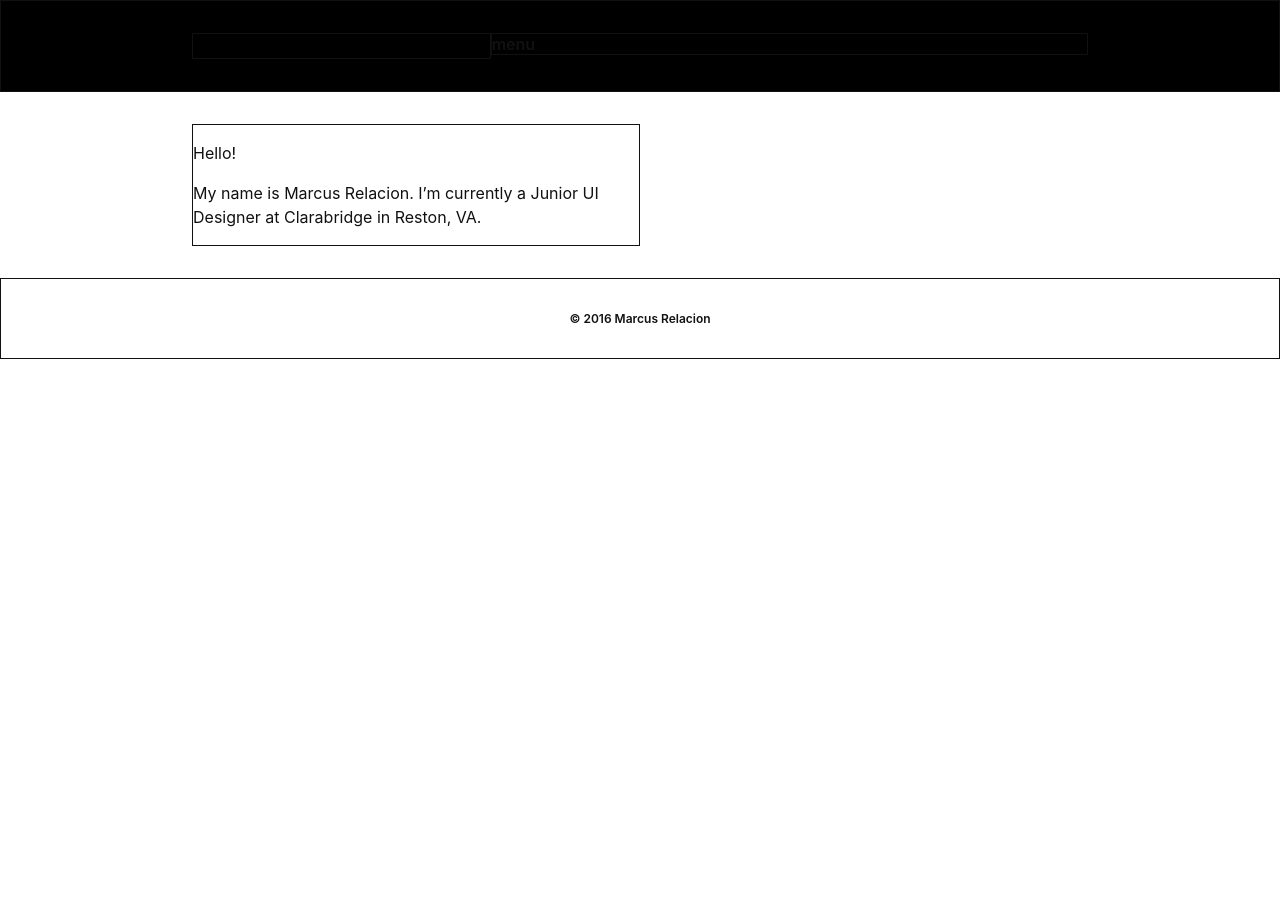
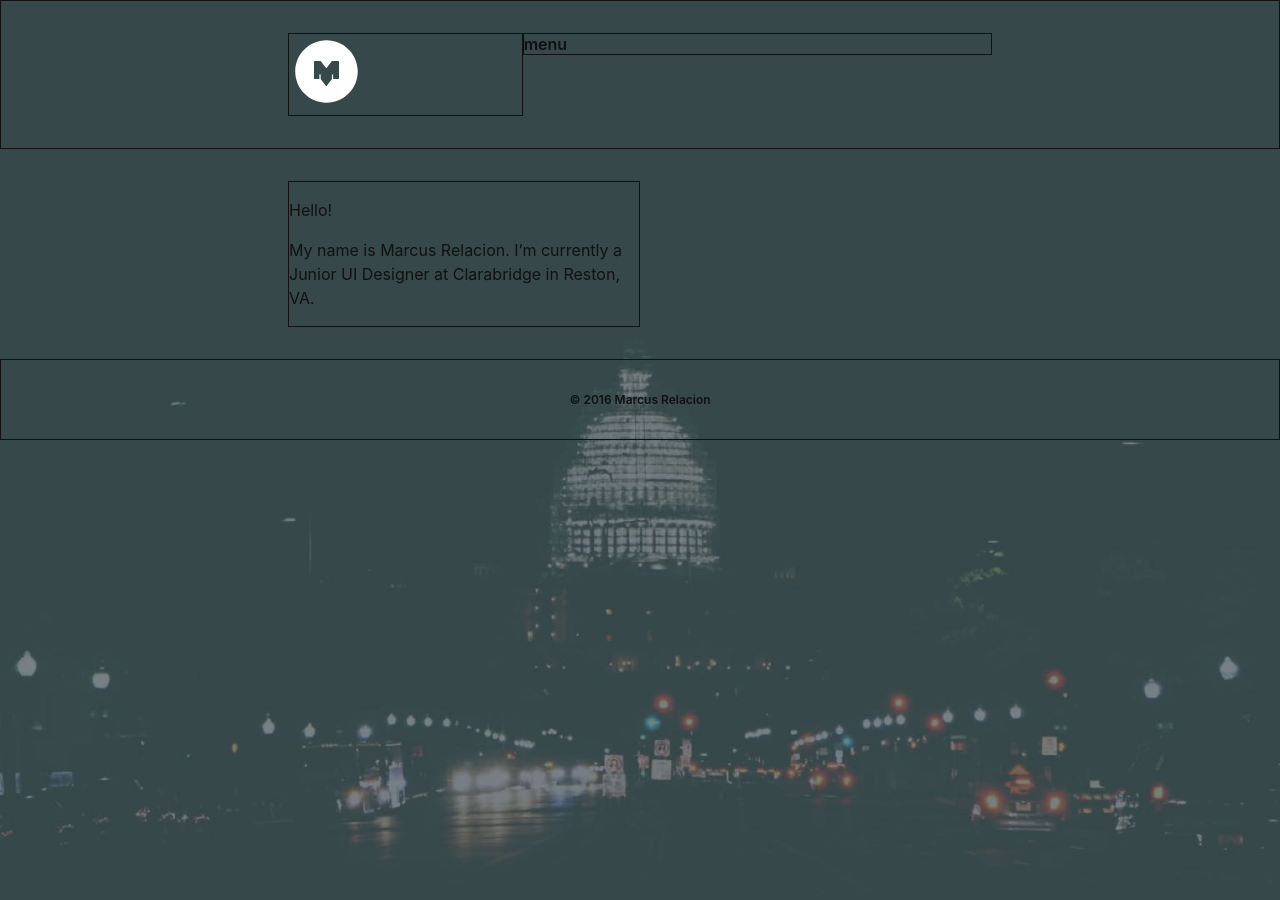
Before and after one commit to brandonpowell/marcusrelacion.github.io, a Jekyll site: the page built from index.markdown, in a window 1280 px wide. Built offline with Jekyll 4.4.1, drawn with Linux system fonts in a browser that asks for light colours.

```diff
--- a/_includes/global/body-open.html
+++ b/_includes/global/body-open.html
@@ -17,7 +17,7 @@
     <link href="/assets/css/base.css" media="all" rel="stylesheet" type="text/css" />
     <link href="https://code.ionicframework.com/ionicons/2.0.1/css/ionicons.min.css" media="all" rel="stylesheet" type="text/css" />
     <!-- google fonts -->
-    <link href='https://fonts.googleapis.com/css?family=Roboto+Slab:700,300|Roboto:900,300,400' rel='stylesheet' type='text/css'>
+    <link href="https://fonts.googleapis.com/css?family=Lora:700|Roboto:300,700" rel="stylesheet">
 
     <!-- scripts -->
     <script src="https://use.typekit.net/mcf5bju.js"></script>
@@ -48,4 +48,4 @@
     </script>
   </head>
 
-  <body>
+  <body class="bg-cover bg-center bg-no-repeat" style="background-image: url('{{ page.home-bg-image }}')">
--- a/_includes/header.html
+++ b/_includes/header.html
@@ -1,9 +1,9 @@
-<header class="border" style="background-color: #000;">
+<header class="border">
   <div class="container clearfix p3">
     <div class="sm-col sm-col-12">
       <div class="sm-col sm-col-12 md-col-4 border">
         <div class="logo-wrapper">
-          <img src="{{ site.logo-image }}">
+          <img src="{{ page.mr-logo-image }}">
         </div>
       </div>
       <div class="sm-col sm-col-12 md-col-8 border">
--- a/_sass/_mr-globals.scss
+++ b/_sass/_mr-globals.scss
@@ -1,5 +1,18 @@
+body {
+  height: 100vh;
+}
+
+/* sets the max width for the container of the site */
 .container {
   width: 100%;
-  max-width: 60em;
+  max-width: 48em;
   margin: 0 auto;
 }
+
+/* sets the max width of the logo */
+.logo-wrapper {
+  max-width: 75px;
+  width: 100%;
+}
+
+.bg-no-repeat { background-repeat: no-repeat; }
--- a/_sass/_mr-typography.scss
+++ b/_sass/_mr-typography.scss
@@ -1,33 +1,39 @@
 // Variables
+
+// font families
+$heading: 'Lora', serif;
+$copy: 'Roboto', sans-serif;
 
 // font sizes
 $text-xx-small: 0.5em;
-$text-x-small: 0.75em;
-$text-small: 1em;
-$text-default: 1.25em;
-$text-medium: 1.5em;
-$text-x-medium: 1.75em;
-$text-xx-medium: 2em;
-$text-large: 2.25em;
-$text-x-large: 2.5em;
-$text-xx-large: 2.75em;
+$text-x-small: 1em;
+$text-small: 1.25em;
+$text-default: 1.5em;
+$text-medium: 1.75em;
+$text-x-medium: 2em;
+$text-xx-medium: 2.25em;
+$text-large: 2.5em;
+$text-x-large: 2.75em;
+$text-xx-large: 3em;
 
 // text transforms
 $uppercase: uppercase;
 $lowercase: lowercase;
 
-/* DCDW Typography */
+/* Typography */
+.heading { font-family: $heading; }
+.copy { font-family: $copy; }
 
-.text-xx-small { font-size: $text-xx-small };
-.text-x-small { font-size: $text-x-small };
-.text-small { font-size: $text-small };
-.text-default { font-size: $text-default };
-.text-medium { font-size: $text-medium };
-.text-x-medium { font-size: $text-x-medium };
-.text-xx-medium { font-size: $text-xx-medium };
-.text-large { font-size: $text-large };
-.text-x-large { font-size: $text-x-large };
-.text-xx-large { font-size: $text-xx-large };
+.text-xx-small { font-size: $text-xx-small; }
+.text-x-small { font-size: $text-x-small; }
+.text-small { font-size: $text-small; }
+.text-default { font-size: $text-default; }
+.text-medium { font-size: $text-medium; }
+.text-x-medium { font-size: $text-x-medium; }
+.text-xx-medium { font-size: $text-xx-medium; }
+.text-large { font-size: $text-large; }
+.text-x-large { font-size: $text-x-large; }
+.text-xx-large { font-size: $text-xx-large; }
 
-.text-uppercase { text-transform: $uppercase };
-.text-lowercase { text-transform: $lowercase };
+.text-uppercase { text-transform: $uppercase; }
+.text-lowercase { text-transform: $lowercase; }
```
